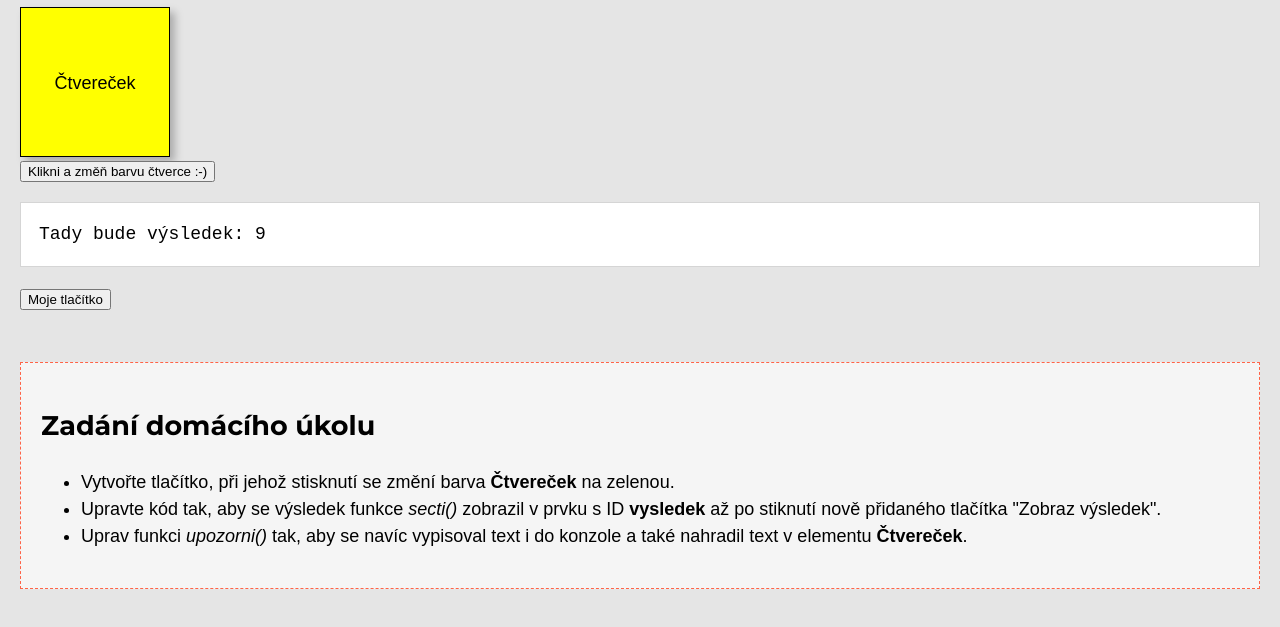
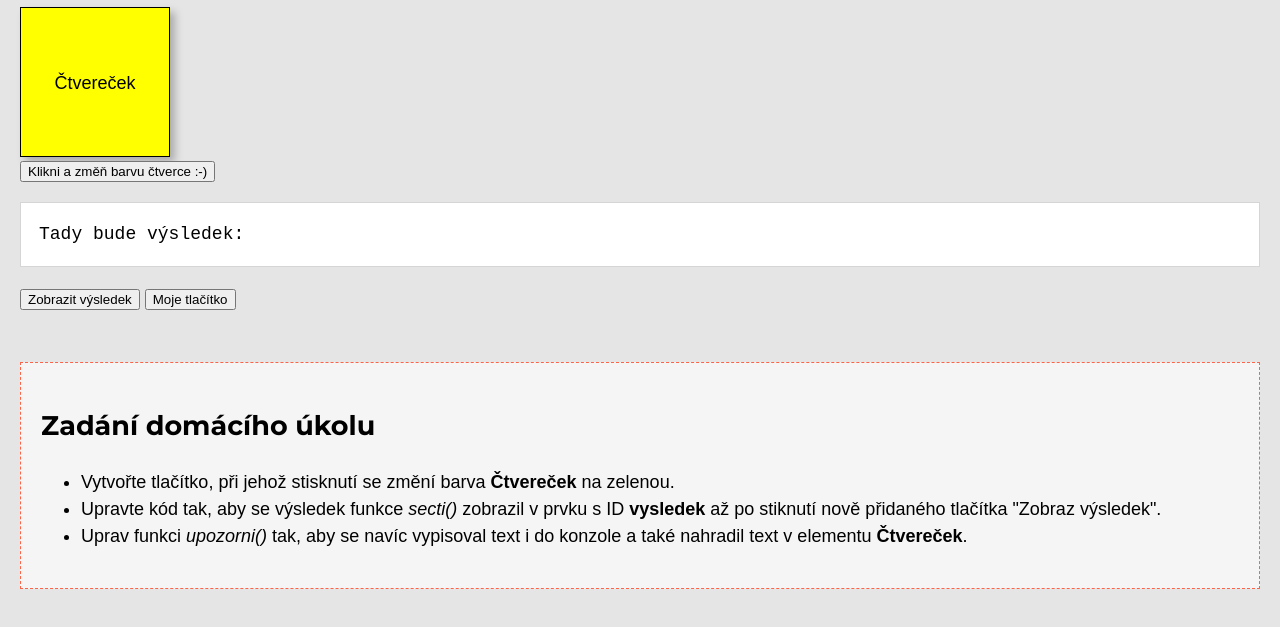
Before and after one commit to PavlaZimm/JavaScript0102, a plain HTML site: page index.html in a window 1280 px wide. Shown: the part 115-742 px from the top of the page. Drawn offline with Linux system fonts and the light colour scheme.

Commit message:
zobrazvysledek

```diff
--- a/index.html
+++ b/index.html
@@ -18,6 +18,9 @@
 
 	<pre>Tady bude výsledek: <span id="vysledek"></span></pre>
 
+    <button onclick="zobrazVysledek()">Zobrazit výsledek</button>
+
+
 	<button onclick="upozorni()">
 		Moje tlačítko
 	</button>
@@ -31,7 +34,6 @@
 			<li>Uprav funkci <em>upozorni()</em> tak, aby se navíc vypisoval text i do konzole a také nahradil text v elementu <strong>Čtvereček</strong>.</li>
 		</ul>
 	</div>
-
 	<script type="text/javascript" src="main.js"></script>
 </body>
 </html>
--- a/main.js
+++ b/main.js
@@ -1,5 +1,5 @@
 // tady je místo pro náš program
-
+/**
 document.querySelector("#vysledek").innerHTML = secti(4, 5);
 
 /**
@@ -28,8 +28,10 @@ function zmenaBarvy(){
 }
 
 
+function zobrazVysledek(){
+    let vysledek = document.querySelector("#vysledek").innerHTML = secti(4, 5);
 
-
+}
 
 function secti(cislo1,cislo2){
   let soucet = cislo1+cislo2;
```
Also changed, not shown: style.css (line endings or trailing spaces).
